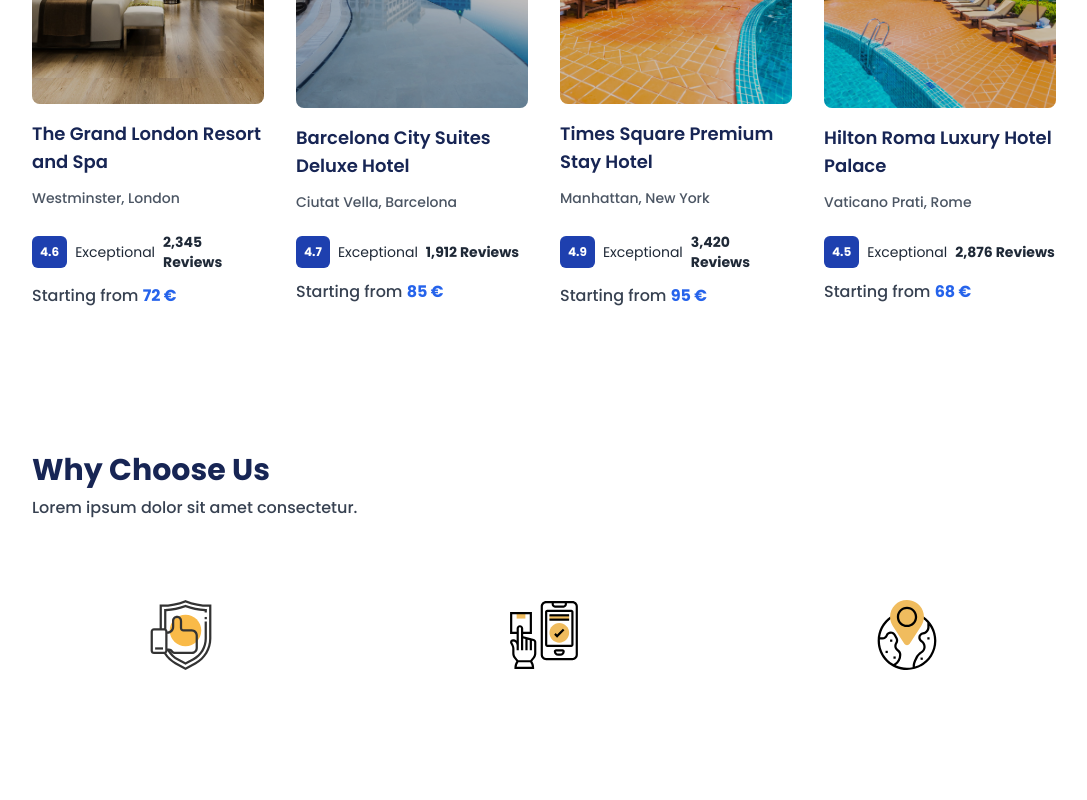
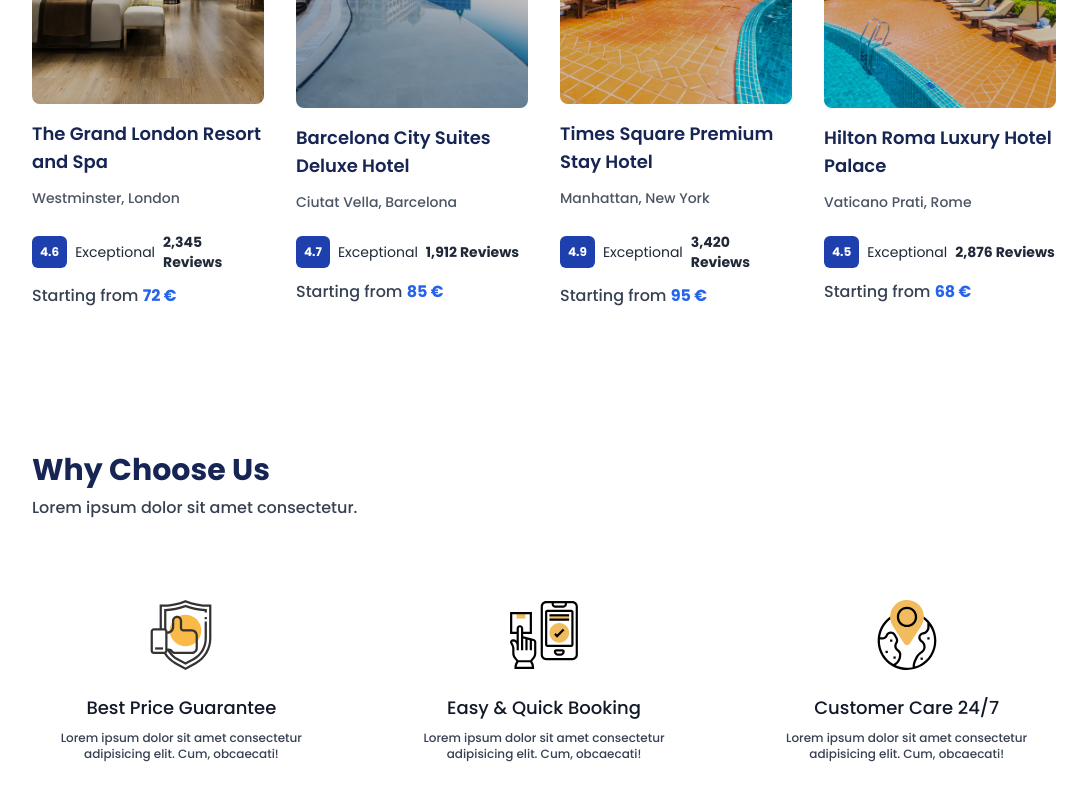
Before and after one commit to denisdiaconu/travista, a Next.js app: page / in a window 1280 px wide. Shown: the part 1980-2780 px from the top of the page, without its empty margins (96-1183 px from the left). Before the commit the page ends 2714 px from the top, so only its background shows below. Built offline with nearby package versions, Linux system fonts and the light colour scheme.

Commit message:
Add content to choose us card

```diff
--- a/components/Home/ChooseUs/ChooseUsCard.tsx
+++ b/components/Home/ChooseUs/ChooseUsCard.tsx
@@ -7,9 +7,23 @@
 };
 
 const ChooseUsCard = ({ image, title }: Props) => {
-  return <div>
-    <Image src={image} width={70} height={70} alt='image' className='mx-auto'/>
-  </div>;
+  return (
+    <div>
+      <Image
+        src={image}
+        width={70}
+        height={70}
+        alt="image"
+        className="mx-auto"
+      />
+      <h1 className="text-gray-900 font-medium mt-6 text-center text-lg">
+        {title}
+      </h1>
+      <p className="text-gray-700 mt-2 text-center text-xs font-medium">
+        Lorem ipsum dolor sit amet consectetur adipisicing elit. Cum, obcaecati!
+      </p>
+    </div>
+  );
 };
 
 export default ChooseUsCard;
```
